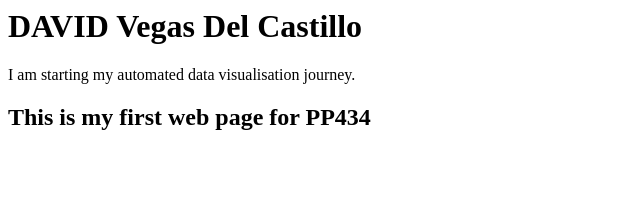
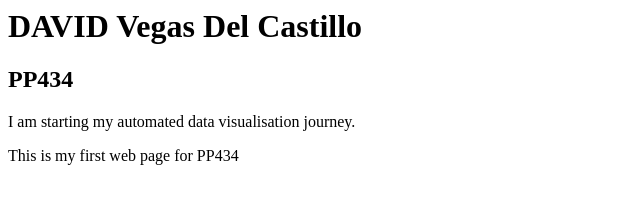
Before and after one commit to dvegasdelcastillo/dvegasdelcastillo.github.io, a plain HTML site: page index.html in a window 1280 px wide. Shown: the whole page, without its empty margins (0-640 px from the left). Drawn offline with Linux system fonts and the light colour scheme.

Commit message:
Update index.html

```diff
--- a/index.html
+++ b/index.html
@@ -1,7 +1,8 @@
 <html>
   <body>
     <h1> DAVID Vegas Del Castillo </h1>
+    <h2> PP434 </h2>
     <p> I am starting my automated data visualisation journey. </p>
-    <h2> This is my first web page for PP434 </h2>
+    <p> This is my first web page for PP434 </p>
   </body>
 </html>
```
